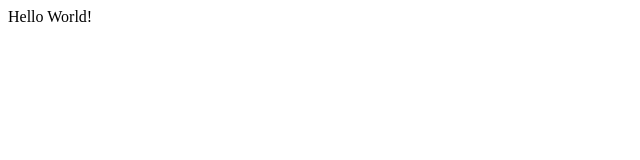
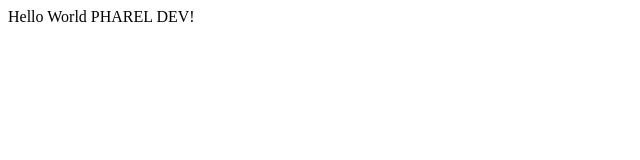
Before and after one commit to PHARELTIKOBE/git-test, a plain HTML site: page index.html in a window 1280 px wide. Shown: the whole page, without its empty margins (0-640 px from the left). Drawn offline with Linux system fonts and the light colour scheme.

Commit message:
Update index.html

```diff
--- a/index.html
+++ b/index.html
@@ -6,6 +6,6 @@
     <title>Document</title>
 </head>
 <body>
-    Hello World!
+    Hello World PHAREL DEV!
 </body>
 </html>
```
